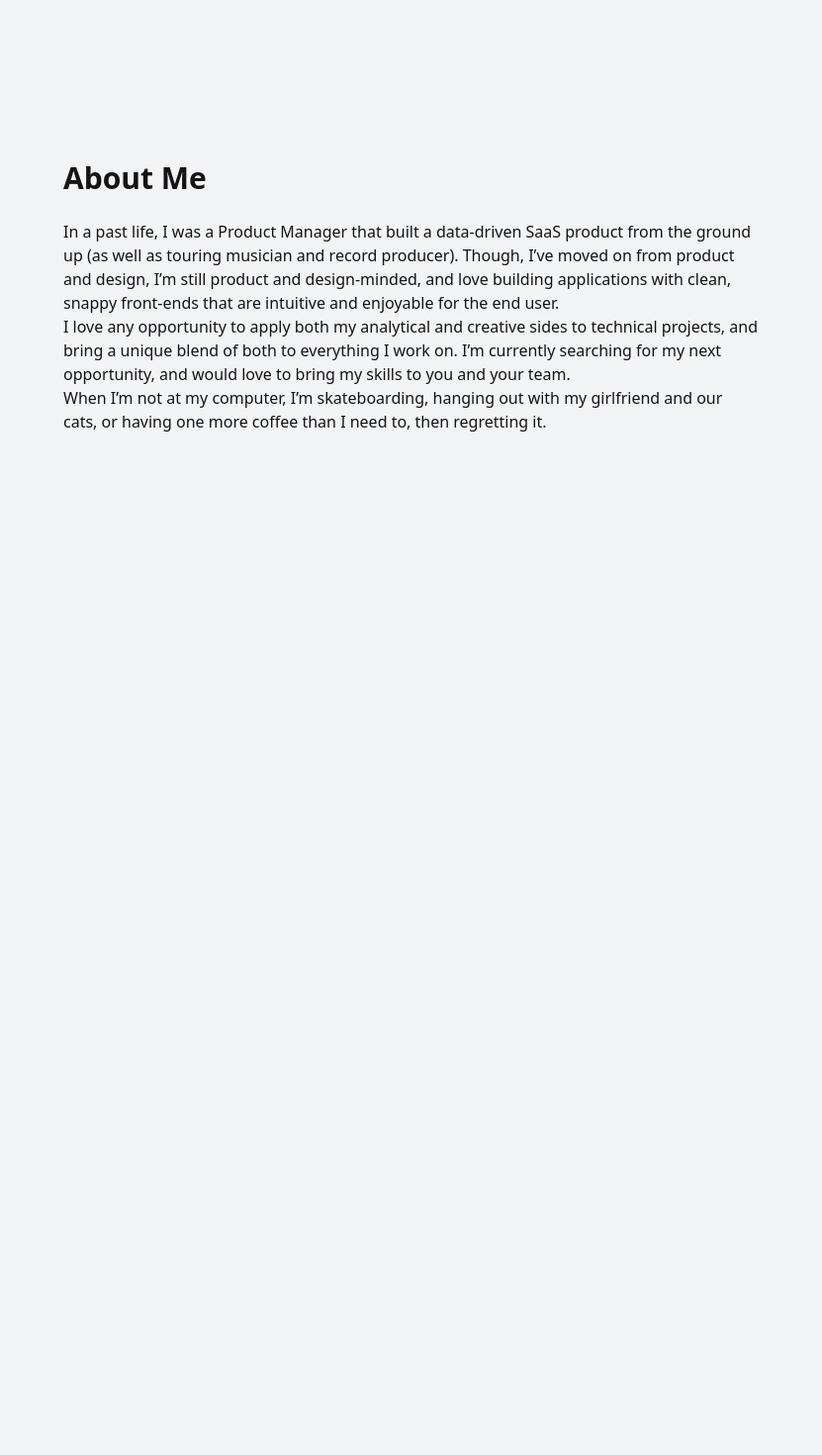
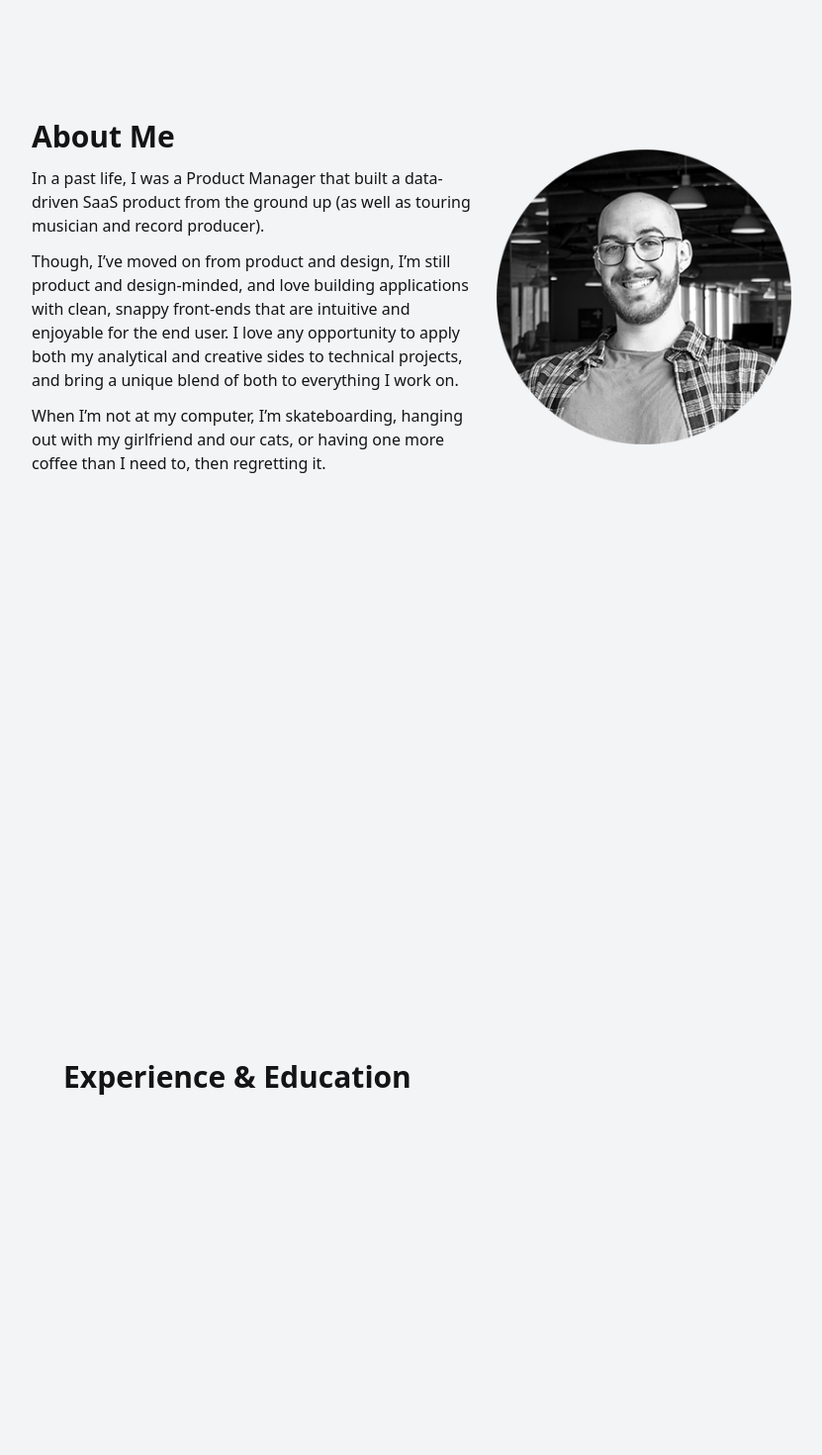
Before and after one commit to danjzych/portfolio-website, a SvelteKit app: page / in a window 1280 px wide. Shown: the part 900-2370 px from the top of the page at 99% size, without its empty margins (224-1055 px from the left). Before the commit the page ends 1600 px from the top, so only its background shows below. Built offline with nearby package versions, Linux system fonts and the light colour scheme.

Commit message:
Completed about section

```diff
--- /dev/null
+++ b/src/components/Footer.svelte
@@ -0,0 +1,7 @@
+<footer class="min-w-full px-4 py-4 md:px-64 lg:px-80">
+	<p class="text-center text-sm font-extralight">
+		This site was loosely sketched out on paper before being coded by me,
+		myself, and I. Built with SvelteKit, Tailwind CSS, Vite, and a sprinkle
+		of Daisy UI. Deployed with Render.
+	</p>
+</footer>
--- a/src/components/sections/About.svelte
+++ b/src/components/sections/About.svelte
@@ -1,23 +1,26 @@
-<script lang="ts"></script>
+<script lang="ts">
+	import headshot from '$lib/assets/Daniel-Zych.png';
+</script>
 
-<div
+<section
 	id="about"
-	class="flex min-h-screen min-w-full flex-col justify-center gap-6 px-8 md:px-40 lg:px-72"
+	class="flex min-h-screen min-w-full flex-col items-center justify-center"
 >
-	<h3 class="text-3xl font-semibold">About Me</h3>
-	<div>
+	<div class="grid w-3/5 grid-cols-5 gap-4">
+		<div class="col-span-3 flex flex-col gap-3 font-light">
+			<h2 class="text-3xl font-semibold">About Me</h2>
 			<p>
-			In a past life, I was a Product Manager that built a data-driven SaaS
-			product from the ground up (as well as touring musician and record
-			producer). Though, I’ve moved on from product and design, I’m still
-			product and design-minded, and love building applications with clean,
-			snappy front-ends that are intuitive and enjoyable for the end user.
+				In a past life, I was a Product Manager that built a data-driven
+				SaaS product from the ground up (as well as touring musician and
+				record producer).
 			</p>
 			<p>
-			I love any opportunity to apply both my analytical and creative sides
-			to technical projects, and bring a unique blend of both to everything
-			I work on. I’m currently searching for my next opportunity, and would
-			love to bring my skills to you and your team.
+				Though, I’ve moved on from product and design, I’m still product
+				and design-minded, and love building applications with clean,
+				snappy front-ends that are intuitive and enjoyable for the end
+				user. I love any opportunity to apply both my analytical and
+				creative sides to technical projects, and bring a unique blend of
+				both to everything I work on.
 			</p>
 			<p>
 				When I’m not at my computer, I’m skateboarding, hanging out with my
@@ -25,4 +28,8 @@
 				then regretting it.
 			</p>
 		</div>
+		<div class="col-span-2 flex items-center">
+			<img src={headshot} alt="Daniel Zych Headshot" />
 		</div>
+	</div>
+</section>
--- /dev/null
+++ b/src/components/sections/Contact.svelte
@@ -0,0 +1,9 @@
+<script lang="ts"></script>
+
+<div
+	id="contact"
+	class="flex min-h-screen min-w-full flex-col justify-center gap-6 px-8 md:px-40 lg:px-72"
+>
+	<h3 class="text-3xl font-semibold">Contact</h3>
+	<div></div>
+</div>
--- /dev/null
+++ b/src/components/sections/Experience.svelte
@@ -0,0 +1,9 @@
+<script lang="ts"></script>
+
+<div
+	id="experience"
+	class="flex min-h-screen min-w-full flex-col justify-center gap-6 px-8 md:px-40 lg:px-72"
+>
+	<h3 class="text-3xl font-semibold">Experience & Education</h3>
+	<div></div>
+</div>
--- a/src/components/sections/Hero.svelte
+++ b/src/components/sections/Hero.svelte
@@ -5,9 +5,9 @@
 	class="flex min-h-screen min-w-full flex-col justify-center gap-6 px-8 md:px-40 lg:px-72"
 >
 	<div>
-		<h6 class="font-extralight">Hi, I'm</h6>
+		<p class="font-extralight">Hi, I'm</p>
 		<h1 class="text-7xl font-semibold">Daniel Zych!</h1>
-		<h2 class="text-5xl font-light">I build things.</h2>
+		<p class="text-5xl font-light">I build things.</p>
 	</div>
 	<p class="text-lg">
 		I'm a Full-Stack Software Engineer who loves designing and building
--- /dev/null
+++ b/src/components/sections/Projects.svelte
@@ -0,0 +1,9 @@
+<script lang="ts"></script>
+
+<div
+	id="projects"
+	class="flex min-h-screen min-w-full flex-col justify-center gap-6 px-8 md:px-40 lg:px-72"
+>
+	<h3 class="text-3xl font-semibold">Projects</h3>
+	<div></div>
+</div>
--- a/src/routes/+page.svelte
+++ b/src/routes/+page.svelte
@@ -1,7 +1,15 @@
 <script lang="ts">
 	import Hero from '../components/sections/Hero.svelte';
 	import About from '../components/sections/About.svelte';
+	import Experience from '../components/sections/Experience.svelte';
+	import Projects from '../components/sections/Projects.svelte';
+	import Contact from '../components/sections/Contact.svelte';
+	import Footer from '../components/Footer.svelte';
 </script>
 
 <Hero />
 <About />
+<Experience />
+<Projects />
+<Contact />
+<Footer />
```
Also changed, not shown: src/components/NavBar.svelte (renamed from src/components/sections/NavBar.svelte), src/lib/assets/Daniel-Zych.png (added). Lines whose indentation alone changed are shown as unchanged.
